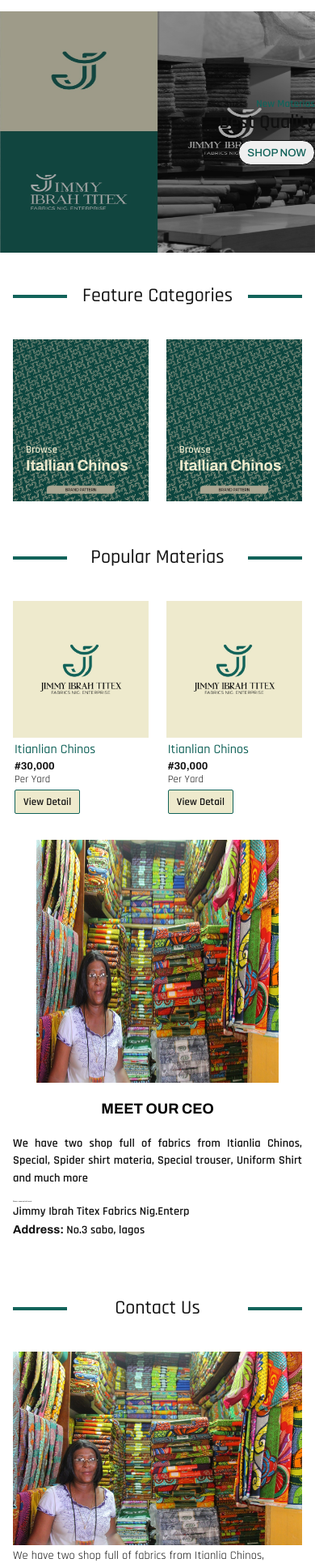
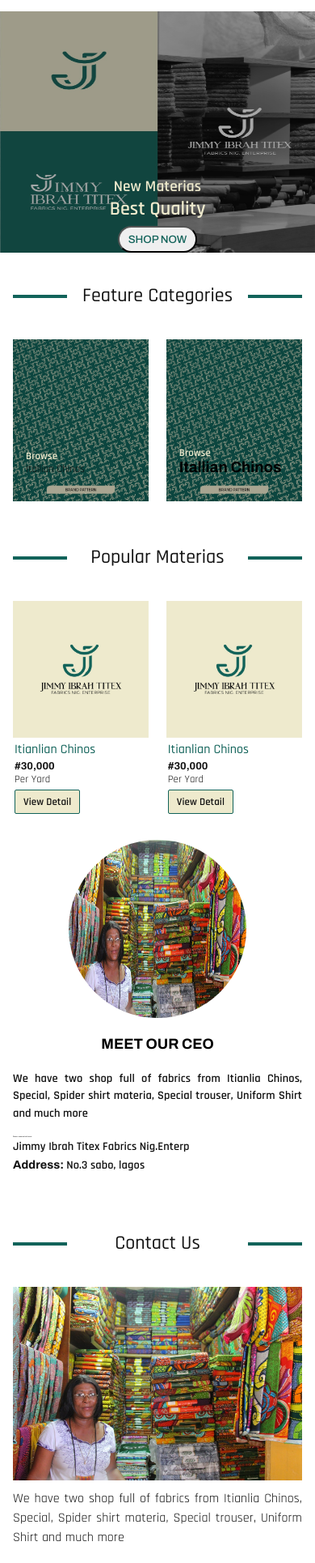
Before and after one commit to Johnson1123/jimmyibrah, a React (Create React App) app: page / in a window 390 px wide. Shown: the part 44-1974 px from the top of the page at 81% size. Built offline with nearby package versions, Linux system fonts and the light colour scheme.

Commit message:
mobile design correction

```diff
--- a/src/component/Button/Button.scss
+++ b/src/component/Button/Button.scss
@@ -9,5 +9,7 @@
     &:hover{
         background-color: $primaryColor;
         color: $secondColor;
+        border: none;
+        padding: 7px 11px;
     }
 }
--- a/src/component/Features/Features.jsx
+++ b/src/component/Features/Features.jsx
@@ -12,7 +12,7 @@
                 <img src={Special} alt='' />
                 <div className="Fea__desc app__columns">
                     <p className='p__text'>Browse</p>
-                    <h3 className='cat__text'>Itallian Chinos</h3>
+                    <h3 className='Fea__text'>Itallian Chinos</h3>
                     <p className='price__tag'><span>#34,000</span> - <span>#36,000</span></p>
                 </div>
             </div>
--- a/src/component/Features/Features.scss
+++ b/src/component/Features/Features.scss
@@ -33,9 +33,11 @@
                     color: $secondColor;
                     font-weight: 600;
                 }
-                .cat__text{
-                    color: $secondColor;
-                    line-height: 1.3;
+                .Fea__text{
+                    font-size: .8rem;
+                    font-family: $textFont;
+                    font-weight: 300;
+                    color: $blackColor;
                 }
                 .price__tag{
                     display: none;
--- a/src/component/HomeContact/HomeContact.scss
+++ b/src/component/HomeContact/HomeContact.scss
@@ -13,25 +13,27 @@
         width: 100%;
         align-items: flex-start;
         .p__text{
-            font-size: .9rem;
+            font-size: 1rem;
             line-height: 1.5;
+            text-align: justify;
+            padding-top: .5rem;
         }
         .Home__contact-desc{
             margin-top: 20px;
             width: 100%;
             align-items: flex-start;
             div{
-                margin-top: 7px;
+                margin-top: 10px 0;
                 display: flex;
                 align-items: center;
                 span svg{
                     margin-right: 10px;
-                    font-size: 1rem;
+                    font-size: .9rem;
                     color: $primaryColor;
                 }
                 a, p{
                     color: $primaryColor;
-                    font-size: 1rem;
+                    font-size: .9rem;
                 }
             }
         }
--- a/src/component/ShopBtn/ShopBtn.scss
+++ b/src/component/ShopBtn/ShopBtn.scss
@@ -2,8 +2,7 @@
 
 .shop__btn{
     margin-top: 5px;
-    padding: 7px 10px;
-    border: 1px groove $blackColor;
+    padding: 7px 11px;
     border-radius: 20px;
     color: $primaryColor;
     &:hover{
--- a/src/component/Slideshow/Slide.scss
+++ b/src/component/Slideshow/Slide.scss
@@ -19,15 +19,15 @@
             height: 100%;
             bottom: 0;
             left: 0;
-            display: flex;
-            align-items: flex-end;
-            justify-content: center;
+            justify-content: flex-end;
             h3{
-                color: $primaryColor;
+                color: $secondColor;
+                font-size: 1.2rem;
             }
             h4{
                 font-weight: 700;
                 line-height: 1.3;
+                color: $secondColor;
             }
         }
     }
--- a/src/component/Speech/Speech.scss
+++ b/src/component/Speech/Speech.scss
@@ -5,13 +5,13 @@
      align-items: flex-start;
      width: 100%;
      .ceo__image-con{
-      height: 300px;
-      width: 300px;
-      border-radius: 50%;
+      height: 220px;
+      width: 220px;
       img{
          width: 100%;
          height: 100%;
          object-fit: fill;
+         border-radius: 50%;
       }
      }
      .cat__text{
```
